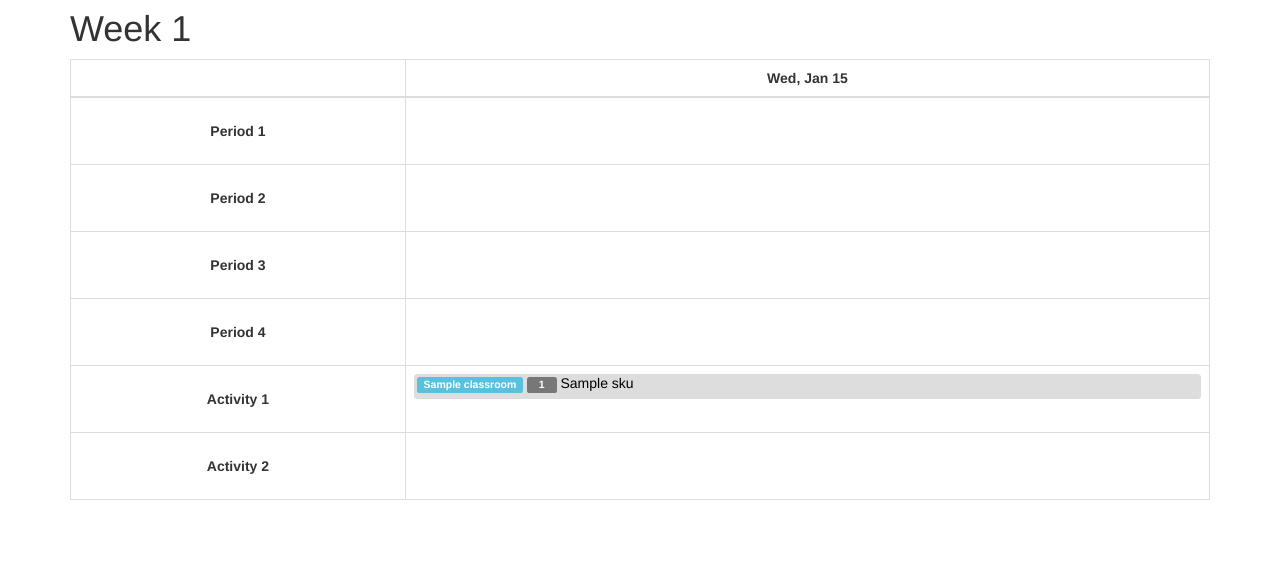
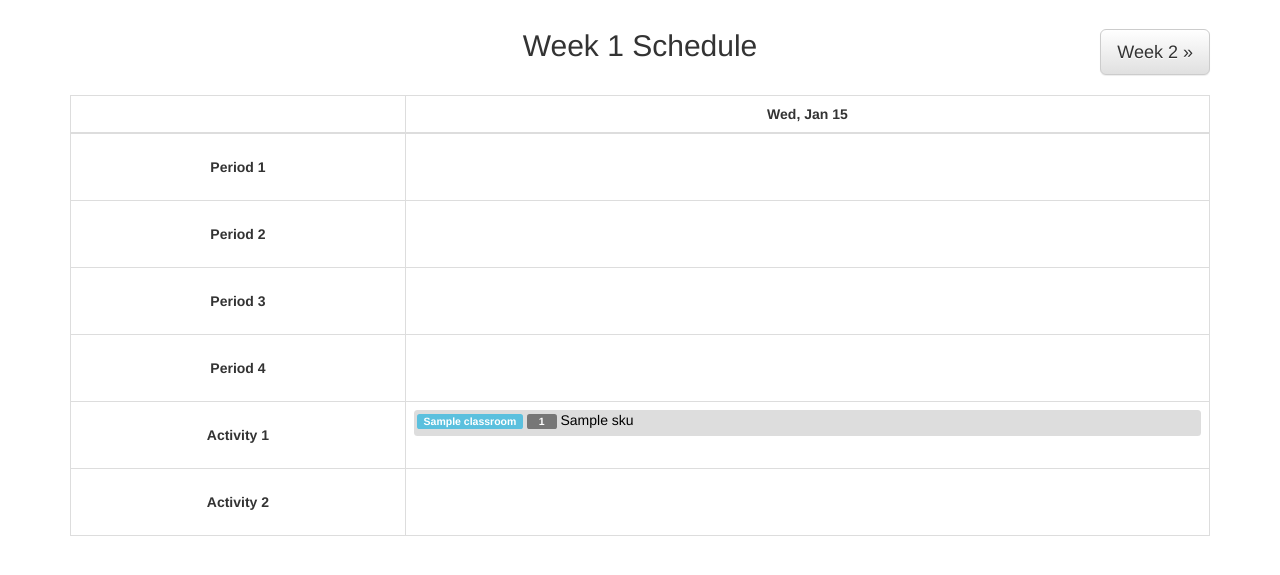
Before and after one commit to raghavsethi/techtracking, a Django app: page / in a window 1280 px wide. Shown: the part 51-626 px from the top of the page. Run offline with Django 3.2, Linux system fonts and the light colour scheme; a user stored in the database is signed in; tables that the repository leaves empty hold one stand-in row (values such as "Sample post"); some libraries are stand-ins or nearby versions.

Commit message:
Add support for scrolling through weeks

```diff
--- a/checkout/models.py
+++ b/checkout/models.py
@@ -92,6 +92,8 @@ class Day(models.Model):
 # Will not be visible in the admin UI by default
 @total_ordering
 class Week(models.Model):
+    NUM_WEEKS = 5
+
     site = models.ForeignKey(Site)
     week_number = models.IntegerField()
     start_date = models.DateField()
--- a/checkout/templates/checkout/index.html
+++ b/checkout/templates/checkout/week.html
@@ -48,7 +48,24 @@
 
 <div class="body">
   <div class="container">
-    <h1>Week {{ week.week_number }}</h1>
+    <br />
+    <br />
+    <div class="row">
+      <div class="col-xs-2 text-left">
+        {% if previous_week %}
+          <a href="/week/{{ previous_week }}" role="button" class="btn btn-default btn-lg">&laquo; Week {{ previous_week }}</a>
+        {% endif %}
+      </div>
+      <div class="col-xs-8 text-center">
+        <h2 style="margin: 0">Week {{ week.week_number }} Schedule</h2>
+      </div>
+      <div class="col-xs-2 text-right">
+        {% if next_week %}
+          <a href="/week/{{ next_week }}" role="button" class="btn btn-default btn-lg">Week {{ next_week }} &raquo;</a>
+        {% endif %}
+      </div>
+    </div>
+    <br/>
     {% if week_schedule %}
       <div class="table-responsive">
         <table class="table table-bordered table-hover">
--- a/checkout/views.py
+++ b/checkout/views.py
@@ -1,7 +1,7 @@
 from typing import List
 from datetime import datetime
 
-from django.http import HttpResponseForbidden
+from django.http import HttpResponseForbidden, HttpResponseServerError, HttpResponseNotFound
 from django.shortcuts import render, redirect
 from django.contrib.auth.decorators import login_required
 
@@ -20,10 +20,38 @@ def index(request):
     user: User = request.user
     site: Site = user.site
 
-    # TODO: Do week math
+    weeks: List[Week] = sorted(list(site.week_set.all()))
+    current_week = weeks[0].week_number
+    today = datetime.now().date()
+
+    # TODO: Test this logic
+    for week in weeks:
+        if week.start_date <= today <= week.end_date:
+            current_week = week.week_number
+            break
+        if today <= week.start_date:
+            current_week = week.week_number
+
+    if current_week is None:
+        return HttpResponseServerError("current_week cannot be None")
+
+    return week_schedule(request, current_week)
+
+
+@login_required
+def week_schedule(request, week_number):
+    if not request.user.is_authenticated():
+        return HttpResponseForbidden()
+
+    user: User = request.user
+    site: Site = user.site
+
     # TODO: Show off days grayed out in the UI
-    weeks: List[Week] = sorted(list(site.week_set.all()))
-    week: Week = weeks[0]
+    # TODO: Make this compound key?
+    try:
+        week: Week = site.week_set.filter(week_number=week_number)[0]
+    except IndexError:
+        return HttpResponseNotFound()
 
     days_in_week: List[Day] = sorted(list(week.days.all()))
 
@@ -34,6 +62,8 @@ def index(request):
     context = {
         "site": site,
         "week": week,
+        "previous_week": None if week.week_number < 2 else (week.week_number - 1),
+        "next_week": None if week.week_number > Week.NUM_WEEKS - 2 else (week.week_number + 1),
         "calendar_days": days_in_week,  # TODO: make this all calendar days in week
         "periods": TechnologyAssignment.PERIODS,
         "username": user.email,
@@ -41,7 +71,7 @@ def index(request):
         "week_schedule": week_schedule,
     }
 
-    return render(request, "checkout/index.html", context)
+    return render(request, "checkout/week.html", context)
 
 
 @login_required
--- a/techtracking/urls.py
+++ b/techtracking/urls.py
@@ -20,6 +20,7 @@ import checkout.views
 
 urlpatterns = [
     url(r'^$', checkout.views.index, name='index'),
+    url(r'^week/(?P<week_number>[0-9]+)$', checkout.views.week_schedule, name='week_schedule'),
     url(r'^request/', checkout.views.reserve_request, name='reserve_request'),
     url(r'^reserve/', checkout.views.reserve, name='reserve'),
     url(r'^admin/', admin.site.urls),
```
